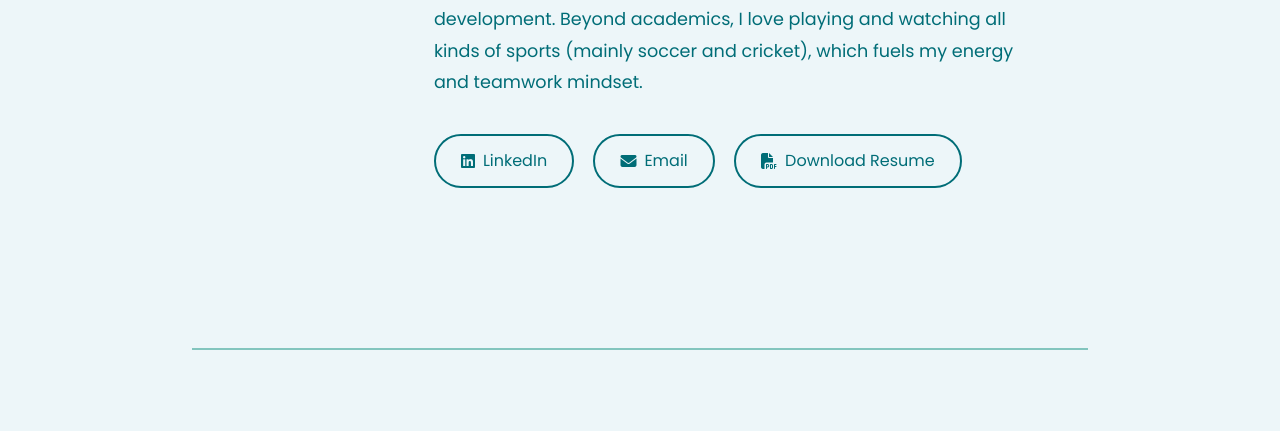
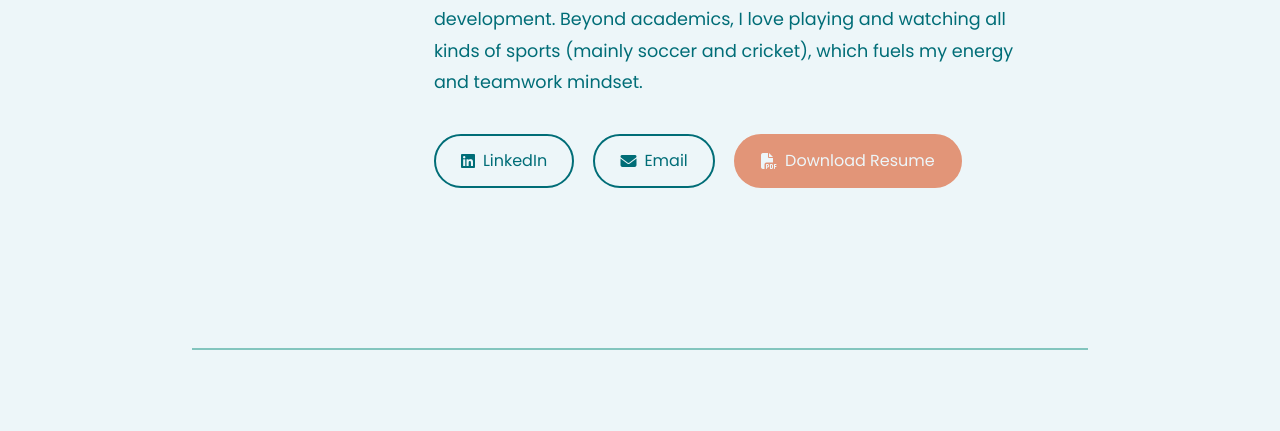
Before and after one commit to TathagatPanwar/Personal-Portfolio, a website: page index.html in a window 1280 px wide. Shown: the part 369-800 px from the top of the page. Drawn offline with nearby package versions, Linux system fonts and the light colour scheme; a web font is replaced by a local one.

Commit message:
Update styles2.css

```diff
--- a/styles2.css
+++ b/styles2.css
@@ -123,7 +123,7 @@ section h2 {
 }
 
 section h2::after {
-  content: '';
+  content: "";
   display: block;
   width: 60px;
   height: 3px;
@@ -198,6 +198,18 @@ hr {
   background-color: #006d77;
   color: #edf6f9;
   transform: translateY(-2px);
+}
+
+.about .links a.resume-download {
+  background-color: #e29578;
+  border-color: #e29578;
+  color: #edf6f9;
+}
+
+.about .links a.resume-download:hover {
+  background-color: #edf6f9;
+  color: #e29578;
+  border-color: #e29578;
 }
 
 /* Work Experience Section */
@@ -389,7 +401,7 @@ hr {
   border: 2px solid #83c5be;
   border-radius: 8px;
   font-size: 16px;
-  font-family: "Poppins", sans-serif;  /* Ensure consistent font */
+  font-family: "Poppins", sans-serif; /* Ensure consistent font */
   transition: all 0.3s ease;
 }
 
```
